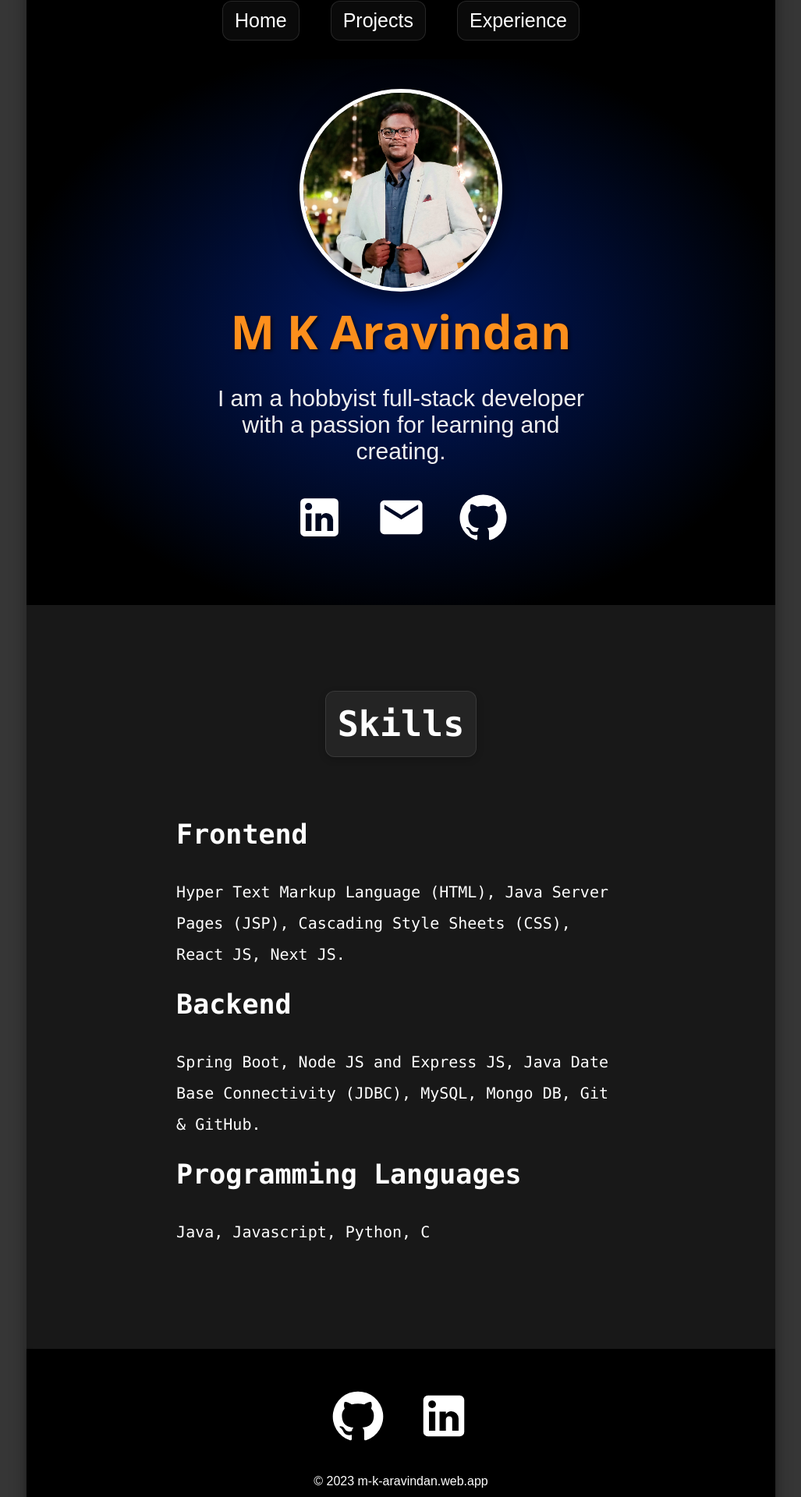
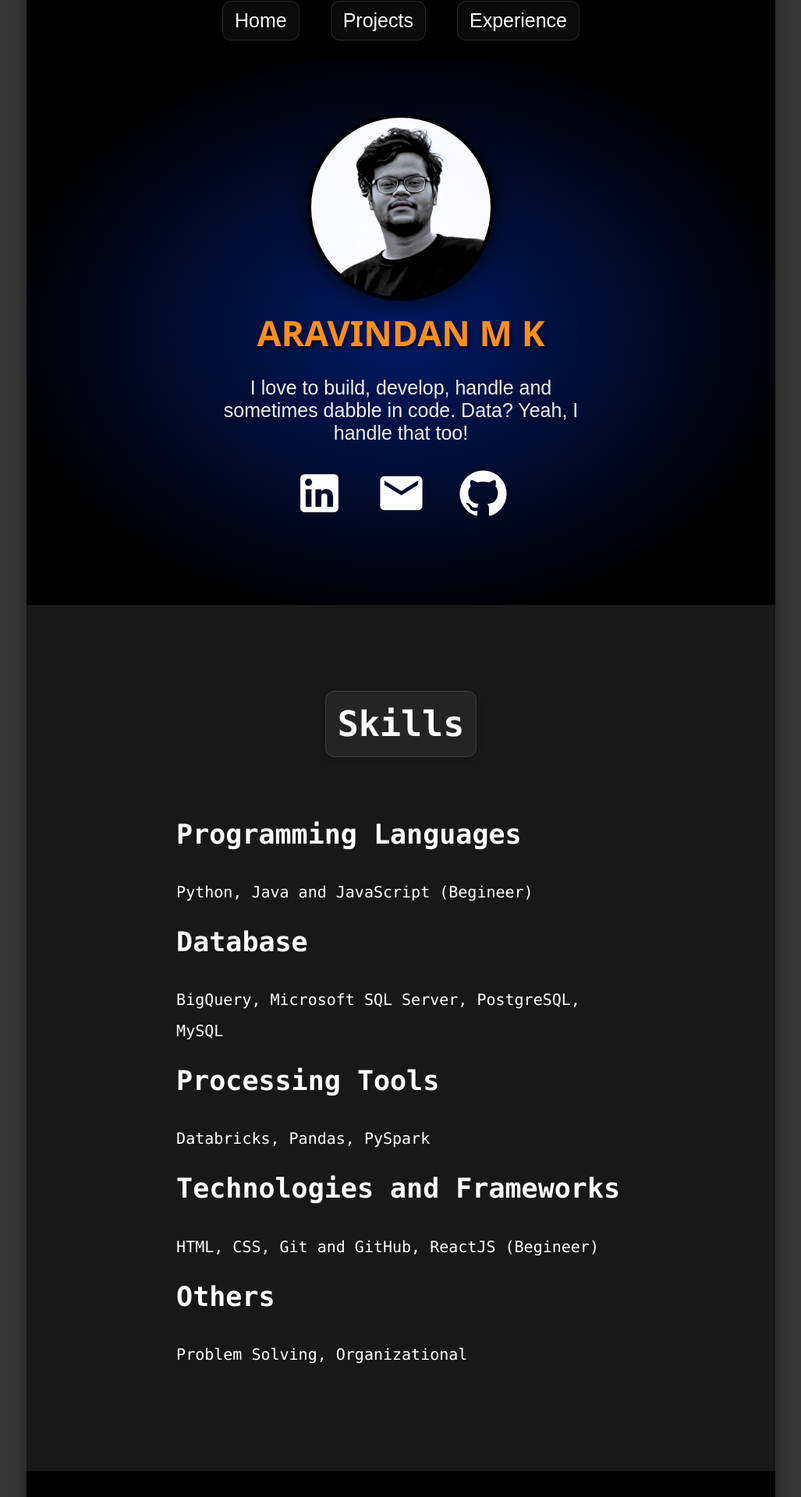
Before and after one commit to MK-Aravindan/Portfolio, a React (Create React App) app: page / in a window 1280 px wide. Shown: the part 24-1944 px from the top of the page at 78% size, without its empty margins (126-1153 px from the left). Built offline with nearby package versions, Linux system fonts and the light colour scheme.

Commit message:
updated the skills and some css props

```diff
--- a/src/components/Footer.js
+++ b/src/components/Footer.js
@@ -15,7 +15,7 @@ const Footer = () => {
           <LinkedInIcon />
         </a>
       </div>
-      <p>&copy; 2023 m-k-aravindan.web.app</p>
+      <p>&copy; 2024 m-k-aravindan.web.app</p>
     </div>
   );
 };
--- a/src/pages/Experience.js
+++ b/src/pages/Experience.js
@@ -44,7 +44,7 @@ const Experience = () => {
         </VerticalTimelineElement>
         <VerticalTimelineElement
           className="vertical-timeline-element--work"
-          date="2022 - Present"
+          date="2022 - 2023"
           iconStyle={{ background: "#fd8f1c", color: "#fff" }}
           icon={<WorkIcon />}
         >
@@ -55,6 +55,20 @@ const Experience = () => {
             Graduate Intern
           </h4>
           <p>Intern at Virtusa through VSAP program</p>
+        </VerticalTimelineElement>
+        <VerticalTimelineElement
+          className="vertical-timeline-element--work"
+          date="2023 - Present"
+          iconStyle={{ background: "#fd8f1c", color: "#fff" }}
+          icon={<WorkIcon />}
+        >
+          <h3 className="vertical-timeline-element-title">
+            7dxperts - Bengaluru KA
+          </h3>
+          <h4 className="vertical-timeline-element-subtitle">
+            Data Engineer
+          </h4>
+          <p>Mainly building and developing the backend and middleware parts and handling the Data.</p>
         </VerticalTimelineElement>
 
         {/* <VerticalTimelineElement
--- a/src/pages/Home.js
+++ b/src/pages/Home.js
@@ -22,6 +22,16 @@ const Home = () => {
     threshold: 0.2,
   });
 
+  const [ref4, inView4] = useInView({
+    triggerOnce: true,
+    threshold: 0.2,
+  });
+
+  const [ref5, inView5] = useInView({
+    triggerOnce: true,
+    threshold: 0.2,
+  });
+
   useEffect(() => {
     if (inView1) {
       document.querySelector(".item1").classList.add("show");
@@ -32,17 +42,22 @@ const Home = () => {
     if (inView3) {
       document.querySelector(".item3").classList.add("show");
     }
-  }, [inView1, inView2, inView3]);
+    if (inView4) {
+      document.querySelector(".item4").classList.add("show");
+    }
+    if (inView5) {
+      document.querySelector(".item5").classList.add("show");
+    }
+  }, [inView1, inView2, inView3, inView4, inView5]);
 
   return (
     <div className="home">
       <div className="about">
-        <img src={profileImage} alt="M K Aravindan Profile" />
-        <h2> M K Aravindan</h2>
+        <img src={profileImage} alt="Aravindan M K Profile" />
+        <h2>ARAVINDAN M K</h2>
         <div className="prompt">
           <p>
-            I am a hobbyist full-stack developer with a passion for learning and
-            creating.
+          I love to build, develop, handle and sometimes dabble in code. Data? Yeah, I handle that too!
           </p>
           <a href="https://www.linkedin.com/in/m-k-aravindan-976728231/">
             <LinkedInIcon />
@@ -59,22 +74,28 @@ const Home = () => {
         <h1>Skills</h1>
         <ol className="list">
           <li className="item1" ref={ref1}>
-            <h2>Frontend</h2>
+            <h2>Programming Languages</h2>
             <span>
-              Hyper Text Markup Language (HTML), Java Server Pages (JSP),
-              Cascading Style Sheets (CSS), React JS, Next JS.
+              Python, Java and JavaScript (Begineer)
             </span>
           </li>
           <li className="item2" ref={ref2}>
-            <h2>Backend</h2>
+            <h2>Database</h2>
             <span>
-              Spring Boot, Node JS and Express JS, Java Date Base Connectivity
-              (JDBC), MySQL, Mongo DB, Git & GitHub.
+              BigQuery, Microsoft SQL Server, PostgreSQL, MySQL
             </span>
           </li>
           <li className="item3" ref={ref3}>
-            <h2>Programming Languages</h2>
-            <span>Java, Javascript, Python, C</span>
+            <h2>Processing Tools</h2>
+            <span>Databricks, Pandas, PySpark</span>
+          </li>
+          <li className="item4" ref={ref4}>
+            <h2>Technologies and Frameworks</h2>
+            <span>HTML, CSS, Git and GitHub, ReactJS (Begineer)</span>
+          </li>
+          <li className="item5" ref={ref5}>
+            <h2>Others</h2>
+            <span>Problem Solving, Organizational</span>
           </li>
         </ol>
       </div>
--- a/src/styles/Experience.css
+++ b/src/styles/Experience.css
@@ -25,7 +25,7 @@
 .vertical-timeline-element {
   position: relative;
   margin-bottom: 30px;
-  margin-right: 15px;
+  margin-right: 4px;
 }
 
 .vertical-timeline-element-date {
--- a/src/styles/Home.css
+++ b/src/styles/Home.css
@@ -21,7 +21,7 @@
 
 .about h2 {
   font-family: "Segoe UI", Tahoma, Geneva, Verdana, sans-serif;
-  font-size: 60px;
+  font-size: 45px;
   text-shadow: 2px 2px 4px rgba(0, 0, 0, 0.703);
   color: rgb(253, 143, 28);
   height: 50px;
@@ -30,8 +30,18 @@
 
 .about .prompt {
   width: 50%;
-  font-size: 30px;
-  margin-top: -20px;
+  font-size: 25px;
+  margin-top: -25px;
+}
+
+.about img {
+  width: 230px;
+  height: 230px;
+  object-fit: cover;
+  border-radius: 50%;
+  margin-top: -30px;
+  border: 5px solid rgb(0, 0, 0);
+  box-shadow: 0px 3px 30px rgba(0, 0, 0, 0.7);
 }
 
 .prompt svg {
@@ -93,7 +103,9 @@
 
 .item1,
 .item2,
-.item3 {
+.item3,
+.item4,
+.item5 {
   opacity: 0;
   transform: translateX(40%);
   transition: opacity 5s ease, transform 6s ease;
@@ -101,19 +113,11 @@
 
 .item1.show,
 .item2.show,
-.item3.show {
+.item3.show,
+.item4.show,
+.item5.show {
   opacity: 1;
   transform: translateX(0);
-}
-
-.about img {
-  width: 250px;
-  height: 250px;
-  object-fit: cover;
-  border-radius: 50%;
-  margin-top: -30px;
-  border: 5px solid white;
-  box-shadow: 0px 3px 30px rgba(0, 0, 0, 0.7);
 }
 
 @media only screen and (max-width: 600px) {
@@ -159,7 +163,9 @@
 
   .item1,
   .item2,
-  .item3 {
+  .item3,
+  .item4,
+  .item5 {
     opacity: 0;
     transform: translateX(-40%);
     transition: opacity 5s ease, transform 6s ease;
@@ -167,7 +173,9 @@
 
   .item1.show,
   .item2.show,
-  .item3.show {
+  .item3.show,
+  .item4.show,
+  .item5.show {
     opacity: 1;
     transform: translateX(0);
   }
```
Also changed, not shown: src/assets/profile.jpg.
